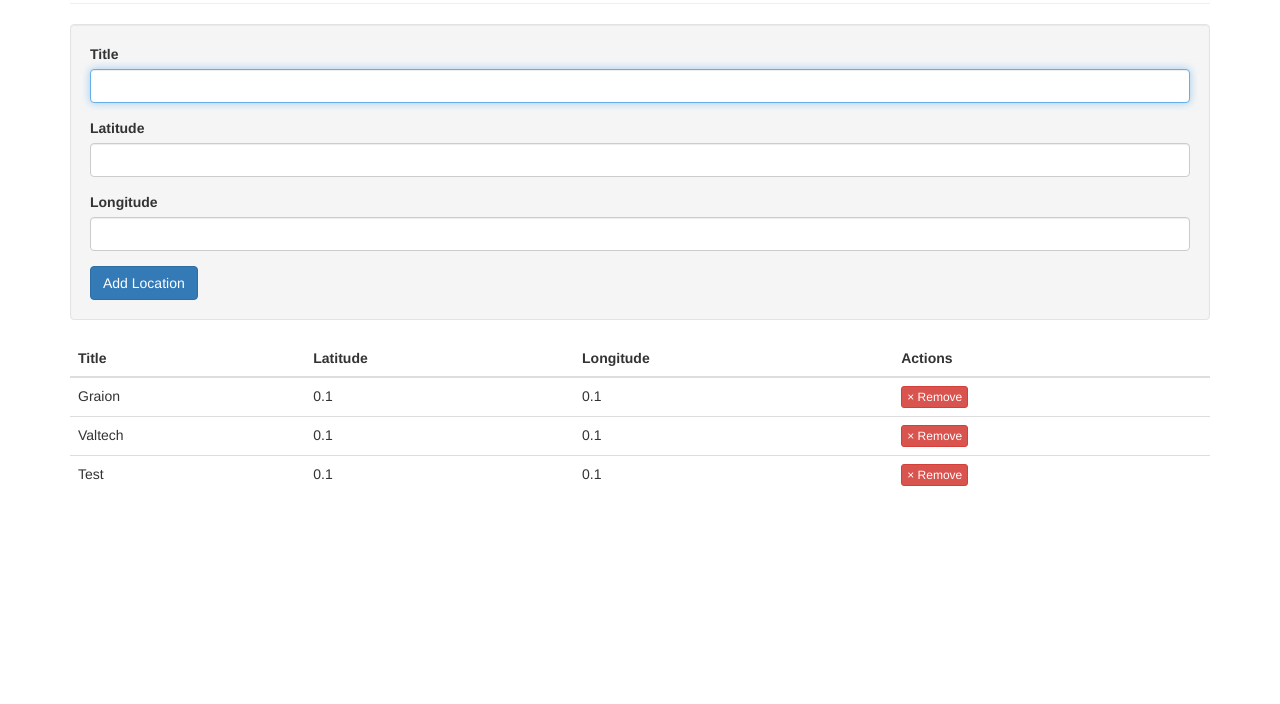
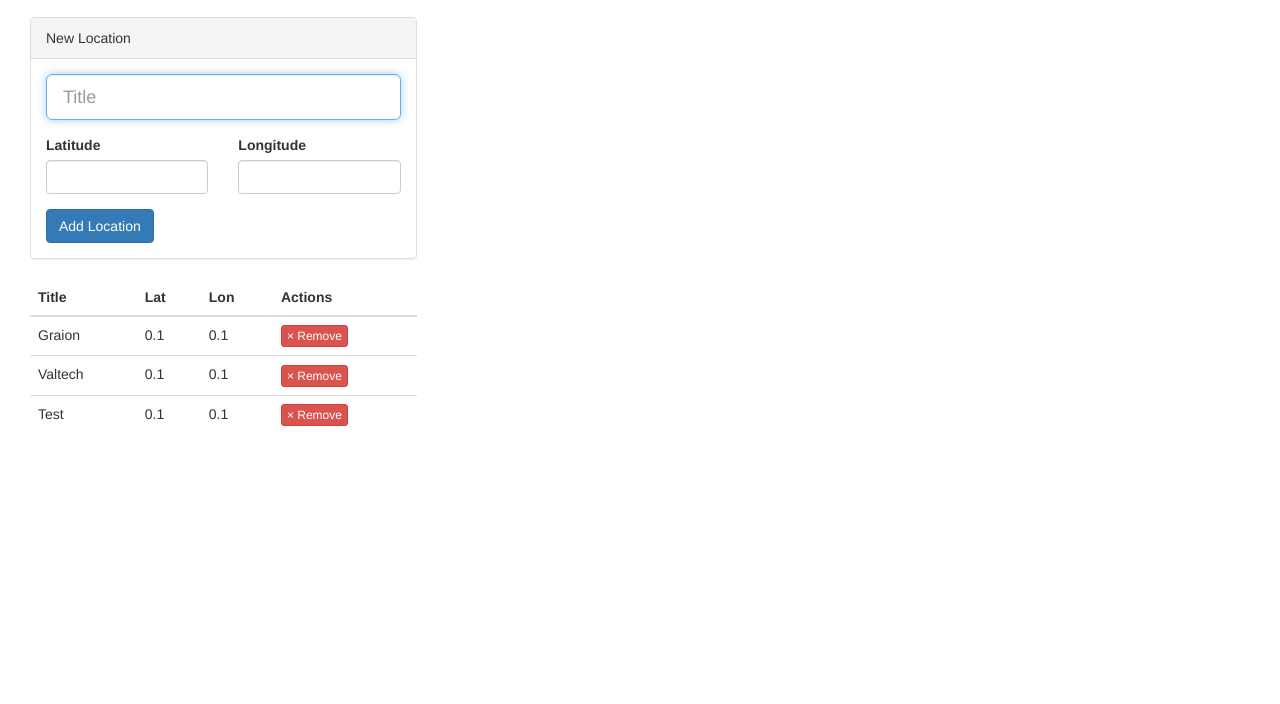
Before and after one commit to Graion/backbone-google-maps, a website: page index.html in a window 1280 px wide. Shown: the part 96-800 px from the top of the page. Drawn offline with nearby package versions, Linux system fonts and the light colour scheme; files that its build step writes are made by us from their sources.

Commit message:
Style changes

```diff
--- a/index.html
+++ b/index.html
@@ -3,37 +3,47 @@
   <head>
     <meta charset="utf-8">
     <title>Backbone Google Maps</title>
-    <link rel="stylesheet" href="node_modules/bootstrap/dist/css/bootstrap.css"></link>
+    <link rel="stylesheet" href="node_modules/bootstrap/dist/css/bootstrap.css"/>
   </head>
   <body>
-    <div id="app" class="container">
+    <div id="app" class="container-fluid">
+      <div class="col-sm-4">
         <div class="page-header">
-        <h1>Locations</h1>
+          <h2>Locations</h2>
         </div>
-      <form id="new-location" class="well">
+
+        <div class="panel panel-default">
+          <div class="panel-heading">New Location</div>
+          <div class="panel-body">
+            <form id="new-location">
               <div class="form-group">
-          <label>Title</label>
-          <input name="title" type="text" class="form-control" autofocus/>
+                <input name="title" type="text" class="form-control input-lg" placeholder="Title" autofocus/>
               </div>
-        <div class="form-group">
+              <div class="row">
+                <div class="form-group col-sm-6">
                   <label>Latitude</label>
                   <input name="latitude" type="text" class="form-control"/>
                 </div>
-        <div class="form-group">
+                <div class="form-group col-sm-6">
                   <label>Longitude</label>
                   <input name="longitude" type="text" class="form-control"/>
                 </div>
+              </div>
               <button type="submit" class="btn btn-primary">Add Location</button>
             </form>
-      <table class="table">
+          </div>
+        </div>
+
+        <table class="table table-hover">
           <thead>
             <th>Title</th>
-          <th>Latitude</th>
-          <th>Longitude</th>
+            <th>Lat</th>
+            <th>Lon</th>
             <th>Actions</th>
           </thead>
           <tbody class="locations"></tbody>
         </table>
+      </div>
     </div>
     <!-- SCRIPTS -->
     <script src="node_modules/jquery/dist/jquery.js"></script>
```
Lines whose indentation alone changed are shown as unchanged.
